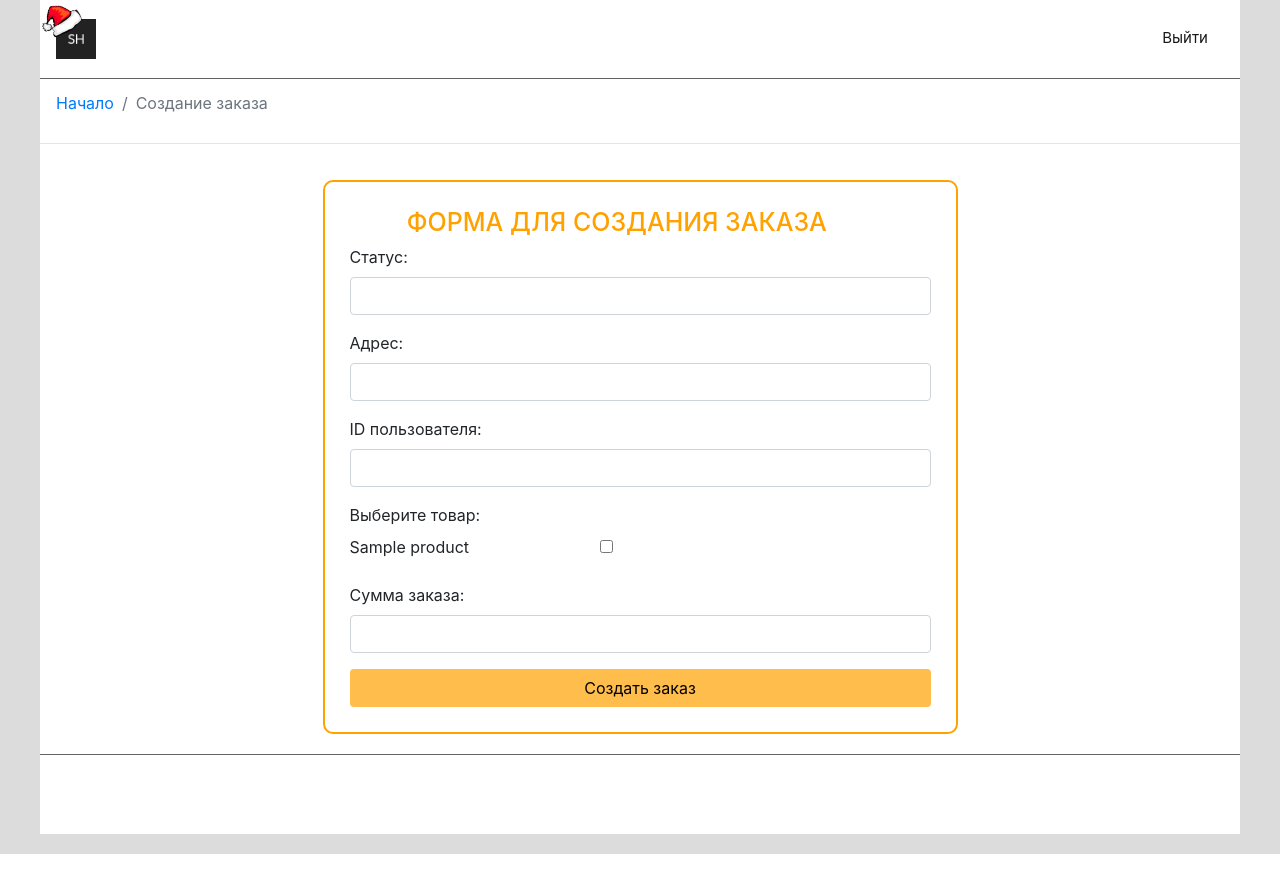
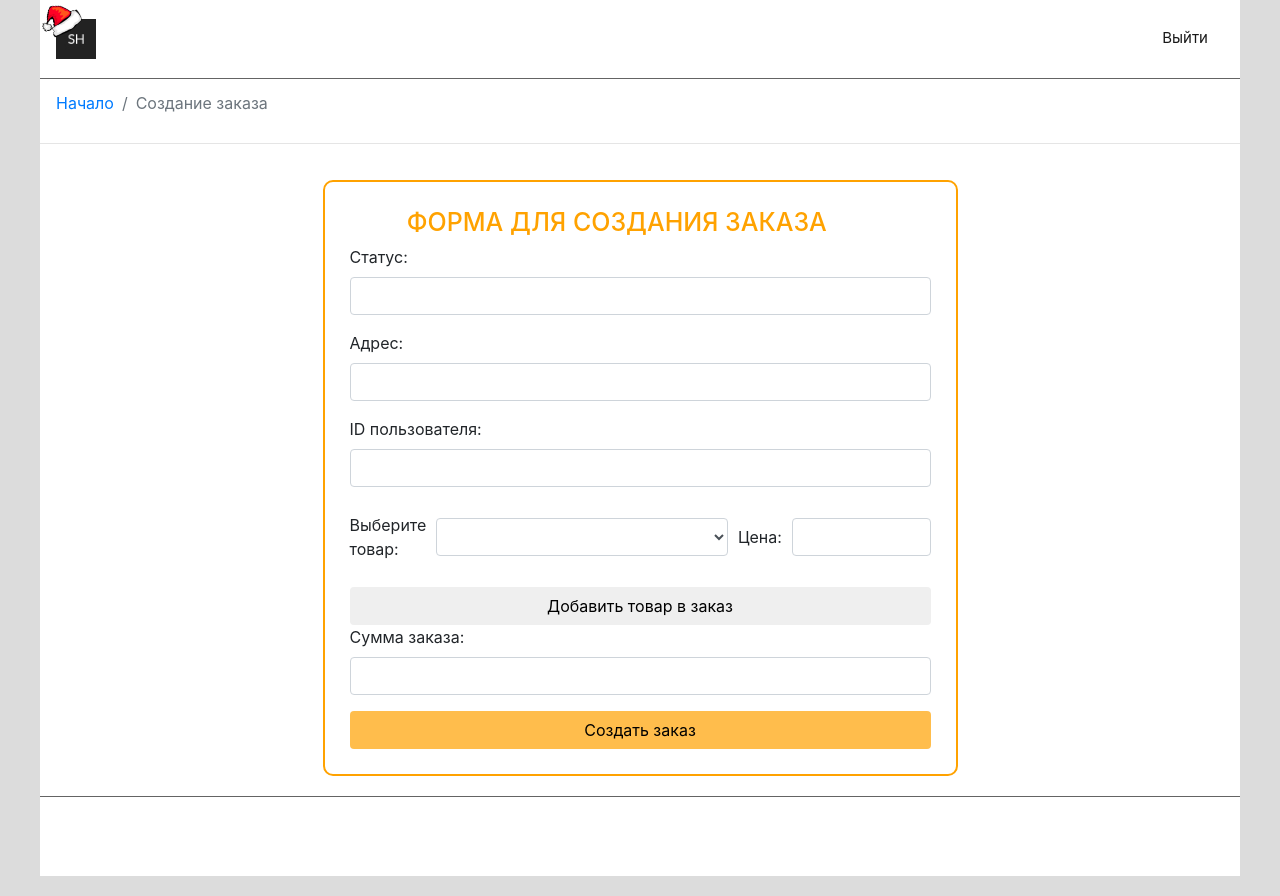
Before and after one commit to damarrus/project2208, a PHP site: template views/order_create_form.php in a window 1280 px wide. Shown: the part 21-917 px from the top of the page. Before the commit the page ends 875 px from the top, so only its background shows below. Run offline with PHP 8.4, Linux system fonts and the light colour scheme; the template is opened without the code that fills it: most values are stand-ins (such as "Sample title", 1, 10 or a date in 2020).

Commit message:
Расширила форму создания заказа

```diff
--- a/controllers/order_create.php
+++ b/controllers/order_create.php
@@ -2,6 +2,8 @@
 
 require_once '../models/Order.php';
 
-$order_id = Order::create($_POST['status'], $_POST['adress'], $_POST['user_id'], $_POST['total'], $_POST['product_id']);
+$order_id = Order::create($_POST['status'], $_POST['adress'], $_POST['user_id'], $_POST['products']);
+
+echo json_encode('Заказ добавлен!');
 
 header('Location: order_create_form.php?success=1&order_id='.$order_id);
--- a/css/admin.css
+++ b/css/admin.css
@@ -77,15 +77,20 @@ footer {
     z-index: 999999999;
 }
 
-.before-form-checkbox {
-    width: 100%;
+
+.before-form-select {
+    margin: 10px 10px 10px 0;
 }
 
-.form-checkbox-label {
-    width: 40%;
+.before-form-price {
+    margin: 10px;
 }
 
-.form-checkbox {
-   width: 5%;
-   margin: 0px 10px;
+.form-price {
+    width: 45%;
 }
+
+.product-price {
+    display: flex;
+    align-items: center;
+}
--- a/templates/footer_admin.php
+++ b/templates/footer_admin.php
@@ -5,6 +5,7 @@
     <script src="../lib/jquery-3.3.1.min.js"></script>
     <script src="../lib/popper.min.js"></script>
     <script src="../lib/bootstrap.min.js"></script>
+    <script src="../js/crud_order.js"></script>
     <!-- <script src="main.js"></script> -->
     </div>
 </body>
--- a/views/order_create_form.php
+++ b/views/order_create_form.php
@@ -26,12 +26,18 @@
                         <label for="InputUserId">ID пользователя:</label>
                         <input type="number" class="form-control" id="InputUserId" name="user_id">
                     </div>
-                    <div class="form-group">
-                        <label class="before-form-checkbox">Выберите товар:</label>
+                    <div class="form-group product-price">
+                        <label class="before-form-select">Выберите товар:</label>
+                        <select class="form-select form-control" name="product_id">
+                            <option value="0" data-price="0"></option>
                         <?php foreach ($products as $product) {
-                            echo '<label class="form-checkbox-label">'.$product->title.'</label><input type="checkbox" class="form-checkbox" name="product_id[]" value="'.$product->id.'" data-price="'.$product->price.'">';
+                            echo '<option value="'.$product->id.'" data-price="'.$product->price.'">'.$product->title.'</option>';
                         } ?>
+                        </select>
+                        <label class="before-form-price">Цена:</label>
+                        <input type="number" class="form-control form-price" name="price">
                     </div>
+                    <input type="button" class="btn btn-block" id="AddProduct" value="Добавить товар в заказ">
                     <div class="form-group">
                         <label for="InputTotal">Сумма заказа:</label>
                         <input type="text" class="form-control" id="InputTotal" name="total">
```
Also changed, not shown: js/crud_order.js (added, +53 -0 lines), models/Order.php (+5 -5 lines).
